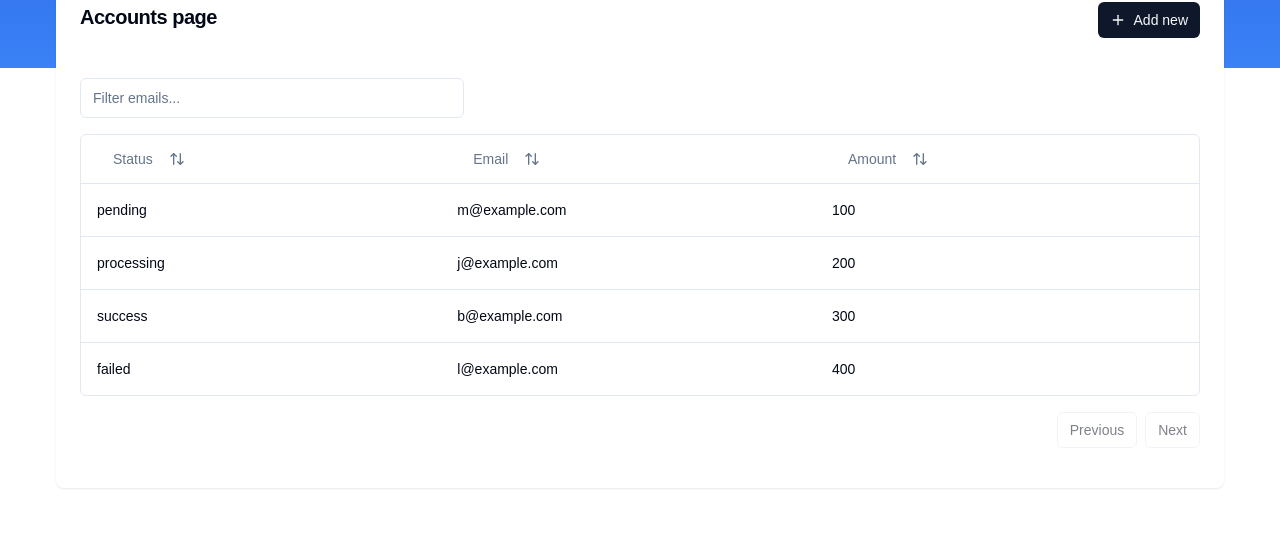
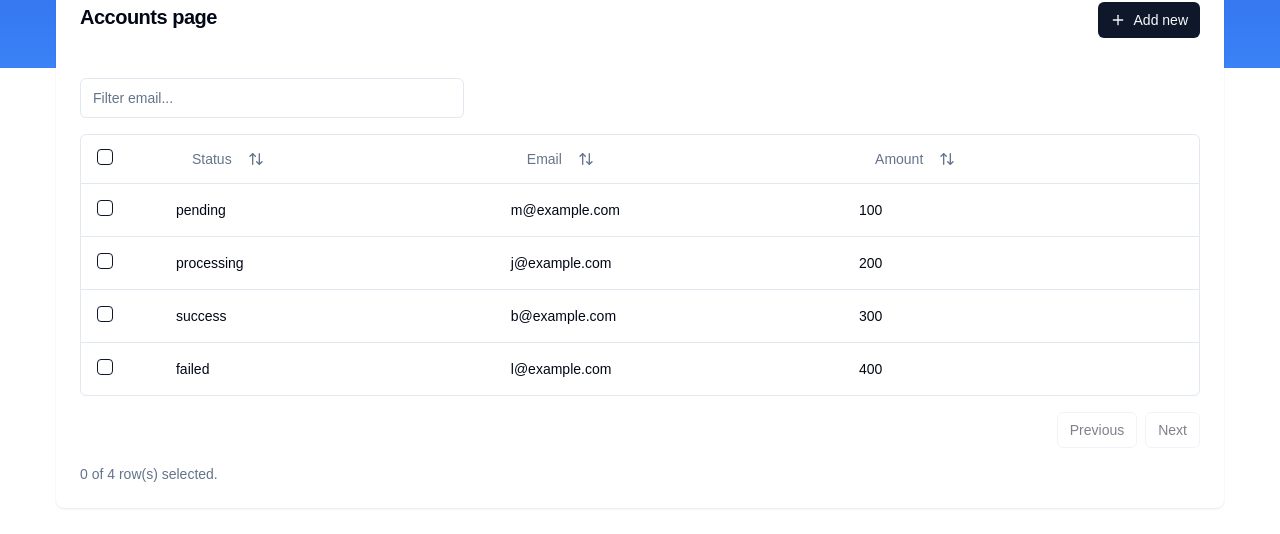
Before and after one commit to ZionYin/finance-tracker, a Next.js app: page /accounts in a window 1280 px wide. Shown: the part 288-822 px from the top of the page. Built offline with nearby package versions, Linux system fonts and the light colour scheme; no server answers; what drizzle-zod, hono would draw is missing.

Commit message:
Add datatable checkbox

```diff
--- a/app/(dashborad)/accounts/columns.tsx
+++ b/app/(dashborad)/accounts/columns.tsx
@@ -1,6 +1,7 @@
 "use client"
 
 import { Button } from "@/components/ui/button"
+import { Checkbox } from "@/components/ui/checkbox"
 import { ColumnDef } from "@tanstack/react-table"
 import { ArrowUpDown } from "lucide-react"
 
@@ -14,6 +15,28 @@
 }
 
 export const columns: ColumnDef<Payment>[] = [
+  {
+    id: "select",
+    header: ({ table }) => (
+      <Checkbox
+        checked={
+          table.getIsAllPageRowsSelected() ||
+          (table.getIsSomePageRowsSelected() && "indeterminate")
+        }
+        onCheckedChange={(value) => table.toggleAllPageRowsSelected(!!value)}
+        aria-label="Select all"
+      />
+    ),
+    cell: ({ row }) => (
+      <Checkbox
+        checked={row.getIsSelected()}
+        onCheckedChange={(value) => row.toggleSelected(!!value)}
+        aria-label="Select row"
+      />
+    ),
+    enableSorting: false,
+    enableHiding: false,
+  },
   {
     accessorKey: "status",
     header: ({ column }) => {
--- a/app/(dashborad)/accounts/page.tsx
+++ b/app/(dashborad)/accounts/page.tsx
@@ -1,4 +1,4 @@
-"use client"
+"use client";
 
 import { Button } from "@/components/ui/button";
 import { Card, CardContent, CardHeader, CardTitle } from "@/components/ui/card";
@@ -10,7 +10,7 @@
 const AccountsPage = () => {
   const newAccount = useNewAccount();
 
-    const data : Payment[] = [
+  const data: Payment[] = [
     {
       id: "728ed52f",
       amount: 100,
@@ -35,27 +35,24 @@
       status: "failed",
       email: "l@example.com",
     },
-
-    ]
+  ];
 
   return (
     <div className="max-w-screen-2xl mx-auto w-full pb-10 -mt-24">
       <Card className="border-none drop-shadow-sm">
         <CardHeader className="gap-y-2 flex-row items-center justify-between">
-                    <CardTitle className="text-xl line-clamp-1">
-                        Accounts page
-                    </CardTitle>
+          <CardTitle className="text-xl line-clamp-1">Accounts page</CardTitle>
           <Button size="sm" onClick={newAccount.onOpen}>
-                        <Plus className="size-4 mr-r"/>
+            <Plus className="size-4 mr-r" />
             Add new
           </Button>
         </CardHeader>
         <CardContent>
-                    <DataTable columns={columns} data={data} />
+          <DataTable columns={columns} data={data} filterKey="email" />
         </CardContent>
       </Card>
     </div>
   );
-}
+};
 
 export default AccountsPage;
--- a/components/data-table.tsx
+++ b/components/data-table.tsx
@@ -27,16 +27,19 @@
 interface DataTableProps<TData, TValue> {
   columns: ColumnDef<TData, TValue>[];
   data: TData[];
+  filterKey: string;
 }
 
 export function DataTable<TData, TValue>({
   columns,
   data,
+  filterKey,
 }: DataTableProps<TData, TValue>) {
   const [sorting, setSorting] = React.useState<SortingState>([]);
   const [columnFilters, setColumnFilters] = React.useState<ColumnFiltersState>(
     []
   );
+  const [rowSelection, setRowSelection] = React.useState({});
 
   const table = useReactTable({
     data,
@@ -47,9 +50,11 @@
     getSortedRowModel: getSortedRowModel(),
     onColumnFiltersChange: setColumnFilters,
     getFilteredRowModel: getFilteredRowModel(),
+    onRowSelectionChange: setRowSelection,
     state: {
       sorting,
       columnFilters,
+      rowSelection,
     },
   });
 
@@ -57,8 +62,8 @@
     <div>
       <div className="flex items-center py-4">
         <Input
-          placeholder="Filter emails..."
-          value={(table.getColumn("email")?.getFilterValue() as string) ?? ""}
+          placeholder={`Filter ${filterKey}...`}
+          value={(table.getColumn(filterKey)?.getFilterValue() as string) ?? ""}
           onChange={(event) =>
             table.getColumn("email")?.setFilterValue(event.target.value)
           }
@@ -133,6 +138,10 @@
           Next
         </Button>
       </div>
+      <div className="flex-1 text-sm text-muted-foreground">
+        {table.getFilteredSelectedRowModel().rows.length} of{" "}
+        {table.getFilteredRowModel().rows.length} row(s) selected.
+      </div>
     </div>
   );
 }
--- /dev/null
+++ b/components/ui/checkbox.tsx
@@ -0,0 +1,30 @@
+"use client"
+
+import * as React from "react"
+import * as CheckboxPrimitive from "@radix-ui/react-checkbox"
+import { Check } from "lucide-react"
+
+import { cn } from "@/lib/utils"
+
+const Checkbox = React.forwardRef<
+  React.ElementRef<typeof CheckboxPrimitive.Root>,
+  React.ComponentPropsWithoutRef<typeof CheckboxPrimitive.Root>
+>(({ className, ...props }, ref) => (
+  <CheckboxPrimitive.Root
+    ref={ref}
+    className={cn(
+      "peer h-4 w-4 shrink-0 rounded-sm border border-primary ring-offset-background focus-visible:outline-none focus-visible:ring-2 focus-visible:ring-ring focus-visible:ring-offset-2 disabled:cursor-not-allowed disabled:opacity-50 data-[state=checked]:bg-primary data-[state=checked]:text-primary-foreground",
+      className
+    )}
+    {...props}
+  >
+    <CheckboxPrimitive.Indicator
+      className={cn("flex items-center justify-center text-current")}
+    >
+      <Check className="h-4 w-4" />
+    </CheckboxPrimitive.Indicator>
+  </CheckboxPrimitive.Root>
+))
+Checkbox.displayName = CheckboxPrimitive.Root.displayName
+
+export { Checkbox }
--- a/package.json
+++ b/package.json
@@ -19,6 +19,7 @@
     "@hookform/resolvers": "^3.9.0",
     "@neondatabase/serverless": "^0.10.1",
     "@paralleldrive/cuid2": "^2.2.2",
+    "@radix-ui/react-checkbox": "^1.1.2",
     "@radix-ui/react-dialog": "^1.1.2",
     "@radix-ui/react-label": "^2.1.0",
     "@radix-ui/react-slot": "^1.1.0",
```
Also changed, not shown: 1 other file (tests, documents, lock files or other folders). Lines whose indentation alone changed are shown as unchanged.
